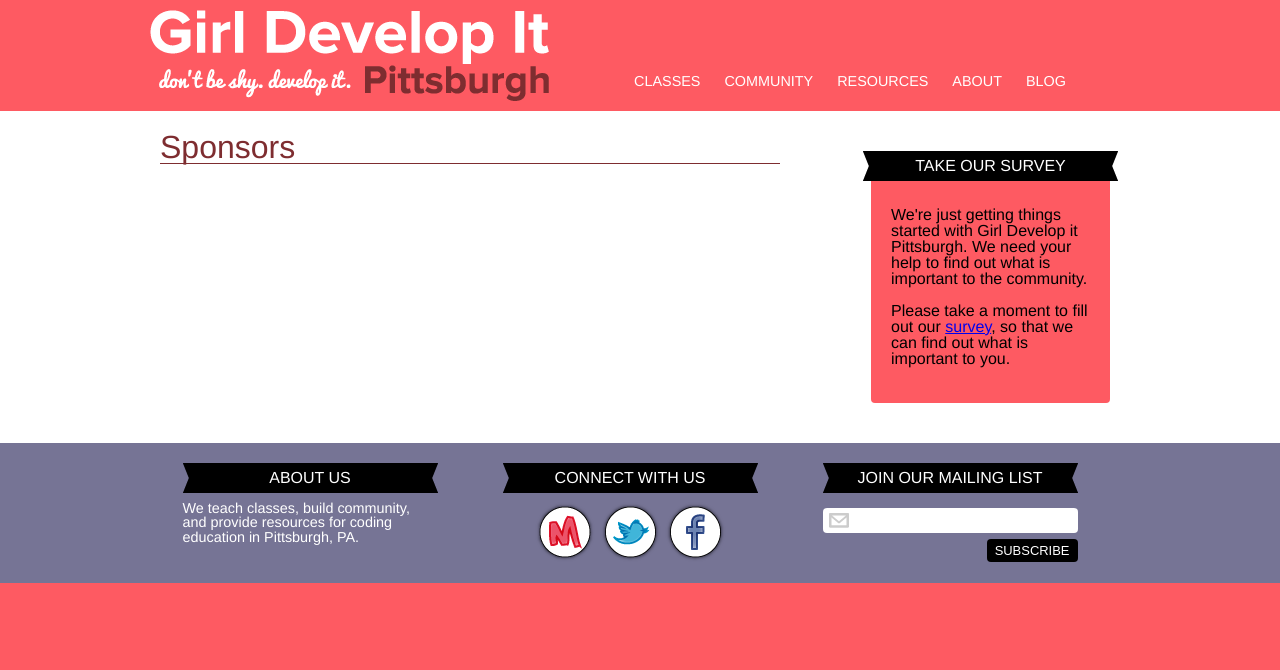
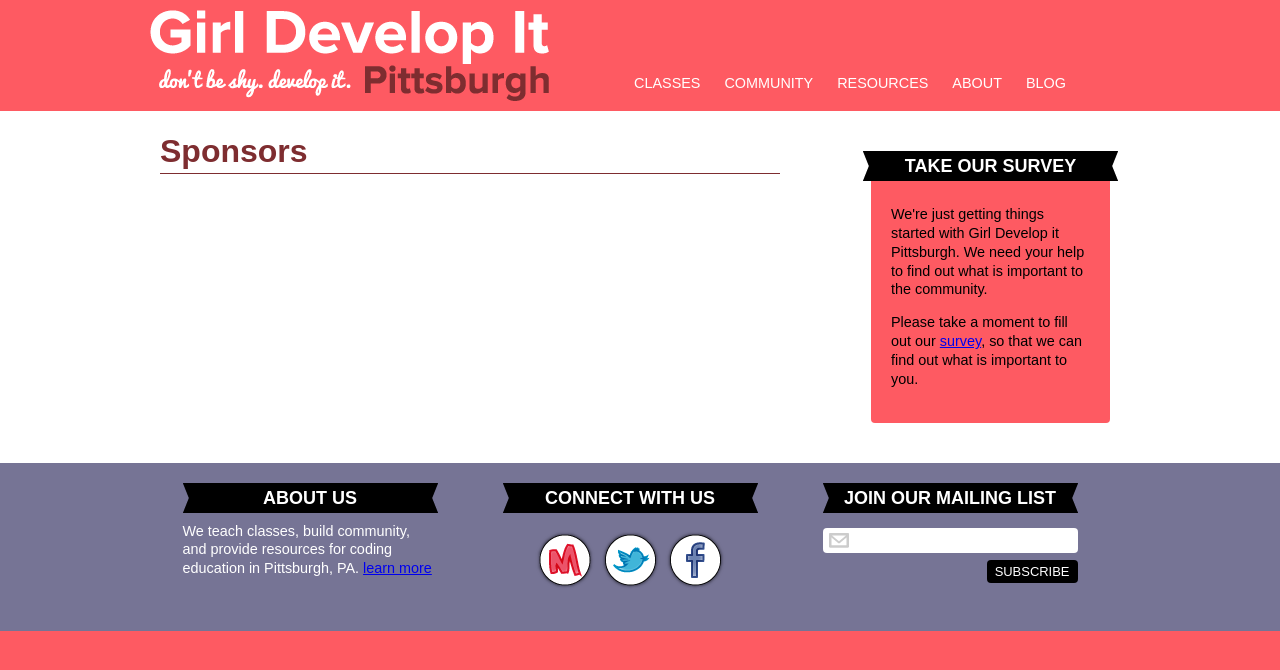
Before and after one commit to gdipgh/girldevelopitpgh.com, a Jekyll site: the page built from about/sponsors.html, in a window 1280 px wide. Shown: the top 670 px of the page. Built offline with Jekyll 4.4.1, drawn with Linux system fonts in a browser that asks for light colours.

Commit message:
Improving typography
* Added typekit
* Modified some header values
* Moved some values from ems to percentages
* Adjusted font sizes

```diff
--- a/_includes/footer.html
+++ b/_includes/footer.html
@@ -1,12 +1,12 @@
 <div id="footer-section">
   <div class="container">
     <div class="about">
-      <h3>About Us</h3>
-      <p>We teach classes, build community, and provide resources for coding education in Pittsburgh, PA.</p>
+      <h4>About Us</h4>
+      <p>We teach classes, build community, and provide resources for coding education in Pittsburgh, PA. <a href="{{site.baseurl}}/about">learn more</a></p>
     </div>
 
     <div class="social">
-      <h3>connect with us</h3>
+      <h4>connect with us</h4>
       <ul>
         <li class="meetup">
           <a href="http://www.meetup.com/Girl-Develop-IT-Pittsburgh/">meetup</a>
@@ -21,7 +21,7 @@
     </div>
 
     <div class="mailing-list">
-      <h3>join our mailing list</h3>
+      <h4>join our mailing list</h4>
       <!-- Begin MailChimp Signup Form -->
       <div id="mc_embed_signup">
         <form action="http://girldevelopitpgh.us5.list-manage2.com/subscribe/post?u=967dd74c2d4b9448479ee69f6&amp;id=6a621ee7dd" method="post" id="mc-embedded-subscribe-form" name="mc-embedded-subscribe-form" class="validate" target="_blank">
--- a/_includes/head.html
+++ b/_includes/head.html
@@ -1,7 +1,12 @@
 <head>
   <title>Girl Develop IT Pittsburgh | {{ page.title }}</title>
+  <!-- typekit -->
+  <script type="text/javascript" src="//use.typekit.net/iiu0hrm.js"></script>
+  <script type="text/javascript">try{Typekit.load();}catch(e){}</script>
+
   <link rel="stylesheet" type="text/css" href="{{site.baseurl}}/stylesheets/screen.css" />
   <link rel="stylesheet" type="text/css" href="{{site.baseurl}}/stylesheets/imgplayer.css" />
+
   <script src="{{site.baseurl}}/javascripts/jquery-1.7.2.min.js"></script>
   <script src="{{site.baseurl}}/javascripts/jquery.imgplayer.js"></script>
   <script src="{{site.baseurl}}/javascripts/comic.js"></script>
--- a/_includes/survey.html
+++ b/_includes/survey.html
@@ -1,4 +1,4 @@
-<h3>Take our survey</h3>
+<h4>Take our survey</h4>
 <p>We're just getting things started with Girl Develop it Pittsburgh.
    We need your help to find out what is important to the community.</p>
 <p>Please take a moment to fill out our <a href="https://www.surveymonkey.com/s/Q26ZPMZ">survey</a>, so that we can find out what is important to you.</p>
--- a/stylesheets/screen.css
+++ b/stylesheets/screen.css
@@ -83,38 +83,54 @@
   clear: both;
 }
 
-/* line 72, ../sass/screen.scss */
+/* line 71, ../sass/screen.scss */
 body {
   background-color: #fe5a62;
-  font-family: Helvetica;
+  font-family: "proxima-nova", sans-serif;
+  line-height: 1.3;
 }
 
 /* line 77, ../sass/screen.scss */
 h1 {
-  font-size: 2.5em;
+  font-size: 250%;
 }
 
 /* line 81, ../sass/screen.scss */
 h2 {
   border-bottom: solid 1px #7e2d30;
   color: #7e2d30;
-  font-size: 2em;
+  font-size: 32px;
+  font-weight: 600;
   margin: 0 0 1em 0;
 }
 
-/* line 88, ../sass/screen.scss */
+/* line 89, ../sass/screen.scss */
 h3 {
   color: #7e2d30;
-  font-size: 1.3em;
+  font-size: 26px;
+  font-weight: 600;
+  margin: 1em 0 0.5em 0;
+}
+
+/* line 96, ../sass/screen.scss */
+h4 {
+  color: #7e2d30;
+  font-size: 20px;
+  font-weight: 600;
+  margin: 1em 0 0.5em 0;
+}
+
+/* line 103, ../sass/screen.scss */
+p, ul {
   margin: 1em 0;
 }
 
-/* line 94, ../sass/screen.scss */
-p {
-  margin: 1em 0;
+/* line 108, ../sass/screen.scss */
+ul li {
+  margin: 0 0 0.25em 0;
 }
 
-/* line 98, ../sass/screen.scss */
+/* line 113, ../sass/screen.scss */
 .container {
   width: 100%;
   *zoom: 1;
@@ -129,7 +145,7 @@
   clear: both;
 }
 @media only screen and (min-width: 960px) {
-  /* line 98, ../sass/screen.scss */
+  /* line 113, ../sass/screen.scss */
   .container {
     display: block;
     width: 980.0px;
@@ -148,14 +164,14 @@
   }
 }
 
-/* line 108, ../sass/screen.scss */
+/* line 123, ../sass/screen.scss */
 header {
   background-color: #fe5a62;
   color: white;
   padding: 10px 0;
 }
 @media only screen and (min-width: 540px) and (max-width: 959px) {
-  /* line 113, ../sass/screen.scss */
+  /* line 128, ../sass/screen.scss */
   header .container {
     display: inline;
     float: left;
@@ -166,7 +182,7 @@
     margin: 0 auto !important;
   }
 }
-/* line 122, ../sass/screen.scss */
+/* line 137, ../sass/screen.scss */
 header #logo {
   display: inline;
   float: left;
@@ -176,29 +192,29 @@
   margin-left: 0;
 }
 @media only screen and (max-width: 959px) {
-  /* line 122, ../sass/screen.scss */
+  /* line 137, ../sass/screen.scss */
   header #logo {
     width: auto;
   }
 }
 @media only screen and (max-width: 539px) {
-  /* line 122, ../sass/screen.scss */
+  /* line 137, ../sass/screen.scss */
   header #logo {
     margin-bottom: 4px;
     width: 100%;
   }
-  /* line 136, ../sass/screen.scss */
+  /* line 151, ../sass/screen.scss */
   header #logo a {
     margin: 0 auto;
   }
 }
-/* line 141, ../sass/screen.scss */
+/* line 156, ../sass/screen.scss */
 header #logo a {
   color: white;
   display: block;
 }
 @media only screen and (max-width: 479px) {
-  /* line 141, ../sass/screen.scss */
+  /* line 156, ../sass/screen.scss */
   header #logo a {
     text-indent: -119988px;
     overflow: hidden;
@@ -211,7 +227,7 @@
   }
 }
 @media only screen and (max-width: 479px) and (-webkit-min-device-pixel-ratio: 1.5), only screen and (max-width: 479px) and (min-device-pixel-ratio: 1.5) {
-  /* line 141, ../sass/screen.scss */
+  /* line 156, ../sass/screen.scss */
   header #logo a {
     text-indent: -119988px;
     overflow: hidden;
@@ -225,7 +241,7 @@
   }
 }
 @media only screen and (min-width: 480px) {
-  /* line 141, ../sass/screen.scss */
+  /* line 156, ../sass/screen.scss */
   header #logo a {
     text-indent: -119988px;
     overflow: hidden;
@@ -238,7 +254,7 @@
   }
 }
 @media only screen and (min-width: 480px) and (-webkit-min-device-pixel-ratio: 1.5), only screen and (min-width: 480px) and (min-device-pixel-ratio: 1.5) {
-  /* line 141, ../sass/screen.scss */
+  /* line 156, ../sass/screen.scss */
   header #logo a {
     text-indent: -119988px;
     overflow: hidden;
@@ -251,10 +267,10 @@
     width: 400px;
   }
 }
-/* line 155, ../sass/screen.scss */
+/* line 170, ../sass/screen.scss */
 header .nav {
   *zoom: 1;
-  font-size: 0.9em;
+  font-size: 90%;
   text-align: center;
   text-transform: uppercase;
 }
@@ -268,7 +284,7 @@
   clear: both;
 }
 @media only screen and (min-width: 960px) {
-  /* line 155, ../sass/screen.scss */
+  /* line 170, ../sass/screen.scss */
   header .nav {
     display: inline;
     float: left;
@@ -276,32 +292,32 @@
     margin: 0 10px;
     margin: 60px 0 0;
   }
-  /* line 162, ../sass/screen.scss */
+  /* line 177, ../sass/screen.scss */
   header .nav li {
     margin: 0 2px;
   }
 }
 @media only screen and (min-width: 540px) and (max-width: 959px) {
-  /* line 155, ../sass/screen.scss */
+  /* line 170, ../sass/screen.scss */
   header .nav {
     display: inline;
     float: left;
     width: 60px;
     margin: 0 10px;
   }
-  /* line 171, ../sass/screen.scss */
+  /* line 186, ../sass/screen.scss */
   header .nav li {
     margin: 1px 2px;
   }
 }
 @media only screen and (max-width: 539px) {
-  /* line 155, ../sass/screen.scss */
+  /* line 170, ../sass/screen.scss */
   header .nav {
     clear: both;
     width: 100%;
   }
 }
-/* line 185, ../sass/screen.scss */
+/* line 200, ../sass/screen.scss */
 header .nav li {
   display: -moz-inline-stack;
   display: inline-block;
@@ -310,7 +326,7 @@
   zoom: 1;
   *display: inline;
 }
-/* line 189, ../sass/screen.scss */
+/* line 204, ../sass/screen.scss */
 header .nav a {
   -webkit-border-radius: 4px;
   -moz-border-radius: 4px;
@@ -330,32 +346,37 @@
   display: block;
   text-decoration: none;
 }
-/* line 198, ../sass/screen.scss */
+/* line 213, ../sass/screen.scss */
 header .nav a:hover, header .nav a:active, header .nav a.active {
   background: #7e2d30;
 }
 
-/* line 205, ../sass/screen.scss */
+/* line 220, ../sass/screen.scss */
 #main {
   background-color: white;
   padding: 20px 0;
   position: relative;
 }
+/* line 225, ../sass/screen.scss */
+#main ul {
+  list-style: disc;
+  margin-left: 2em;
+}
 @media only screen and (min-width: 481px) and (max-width: 959px) {
-  /* line 210, ../sass/screen.scss */
+  /* line 230, ../sass/screen.scss */
   #main .container {
     position: relative;
     width: auto;
     padding-right: 287px;
   }
 }
-/* line 218, ../sass/screen.scss */
+/* line 238, ../sass/screen.scss */
 #main .content {
   display: block;
   margin: 0 10px;
 }
 @media only screen and (min-width: 960px) {
-  /* line 218, ../sass/screen.scss */
+  /* line 238, ../sass/screen.scss */
   #main .content {
     display: inline;
     float: left;
@@ -364,19 +385,19 @@
   }
 }
 @media only screen and (min-width: 481px) and (max-width: 959px) {
-  /* line 218, ../sass/screen.scss */
+  /* line 238, ../sass/screen.scss */
   #main .content {
     float: left;
     width: 100%;
   }
 }
 @media only screen and (max-width: 480px) {
-  /* line 218, ../sass/screen.scss */
+  /* line 238, ../sass/screen.scss */
   #main .content {
     margin-right: 10px;
   }
 }
-/* line 236, ../sass/screen.scss */
+/* line 256, ../sass/screen.scss */
 #main .sidebar {
   -webkit-border-radius: 4px;
   -moz-border-radius: 4px;
@@ -388,6 +409,7 @@
   box-sizing: border-box;
   background-color: #fe5a62;
   display: block;
+  font-size: 90%;
   margin: 20px auto 0 auto;
   padding: 20px;
   padding-top: 40px;
@@ -395,32 +417,32 @@
   width: 239px;
 }
 @media only screen and (min-width: 960px) {
-  /* line 236, ../sass/screen.scss */
+  /* line 256, ../sass/screen.scss */
   #main .sidebar {
     float: right;
     margin: 20px;
   }
 }
 @media only screen and (min-width: 481px) and (max-width: 959px) {
-  /* line 236, ../sass/screen.scss */
+  /* line 256, ../sass/screen.scss */
   #main .sidebar {
     float: left;
     margin-right: -287px;
   }
 }
 @media only screen and (max-width: 480px) {
-  /* line 236, ../sass/screen.scss */
+  /* line 256, ../sass/screen.scss */
   #main .sidebar {
     position: relative;
     right: auto;
   }
 }
-/* line 263, ../sass/screen.scss */
-#main .sidebar h3 {
+/* line 284, ../sass/screen.scss */
+#main .sidebar h4 {
   background: url('../images/ribbon.png?1342570701') no-repeat 50% 50%;
   border: none;
   color: white;
-  font-size: 1em;
+  font-size: 18px;
   line-height: 30px;
   margin: 0 0 0.5em 0;
   min-width: 255px;
@@ -431,31 +453,31 @@
   top: 0;
 }
 
-/* line 289, ../sass/screen.scss */
+/* line 310, ../sass/screen.scss */
 #footer-section {
   background-color: #767495;
   color: white;
   padding: 10px 0;
 }
-/* line 294, ../sass/screen.scss */
-#footer-section h3 {
+/* line 315, ../sass/screen.scss */
+#footer-section h4 {
   background: url('../images/ribbon.png?1342570701') no-repeat 50% 50%;
   border: none;
   color: white;
-  font-size: 1em;
+  font-size: 18px;
   line-height: 30px;
   margin: 0 0 0.5em 0;
   min-width: 255px;
   text-align: center;
   text-transform: uppercase;
 }
-/* line 298, ../sass/screen.scss */
+/* line 319, ../sass/screen.scss */
 #footer-section p, #footer-section form {
   width: 255px;
   margin: 0 auto;
-  font-size: 0.9em;
+  font-size: 90%;
 }
-/* line 304, ../sass/screen.scss */
+/* line 325, ../sass/screen.scss */
 #footer-section .about {
   display: inline;
   float: left;
@@ -463,26 +485,26 @@
   margin: 0 10px;
 }
 @media only screen and (min-width: 960px) {
-  /* line 304, ../sass/screen.scss */
+  /* line 325, ../sass/screen.scss */
   #footer-section .about {
     margin: 10px;
   }
 }
 @media only screen and (max-width: 959px) {
-  /* line 304, ../sass/screen.scss */
+  /* line 325, ../sass/screen.scss */
   #footer-section .about {
     margin: 10px auto 20px auto;
   }
 }
 @media only screen and (max-width: 599px) {
-  /* line 304, ../sass/screen.scss */
+  /* line 325, ../sass/screen.scss */
   #footer-section .about {
     display: block;
     float: none;
     width: 100%;
   }
 }
-/* line 309, ../sass/screen.scss */
+/* line 330, ../sass/screen.scss */
 #footer-section .social {
   display: inline;
   float: left;
@@ -490,34 +512,34 @@
   margin: 0 10px;
 }
 @media only screen and (min-width: 960px) {
-  /* line 309, ../sass/screen.scss */
+  /* line 330, ../sass/screen.scss */
   #footer-section .social {
     margin: 10px;
   }
 }
 @media only screen and (max-width: 959px) {
-  /* line 309, ../sass/screen.scss */
+  /* line 330, ../sass/screen.scss */
   #footer-section .social {
     margin: 10px auto 20px auto;
   }
 }
 @media only screen and (max-width: 599px) {
-  /* line 309, ../sass/screen.scss */
+  /* line 330, ../sass/screen.scss */
   #footer-section .social {
     display: block;
     float: none;
     width: 100%;
   }
 }
-/* line 313, ../sass/screen.scss */
+/* line 334, ../sass/screen.scss */
 #footer-section .social div {
   margin: 0 10px;
 }
-/* line 317, ../sass/screen.scss */
+/* line 338, ../sass/screen.scss */
 #footer-section .social ul {
   text-align: center;
 }
-/* line 320, ../sass/screen.scss */
+/* line 341, ../sass/screen.scss */
 #footer-section .social ul li {
   display: -moz-inline-stack;
   display: inline-block;
@@ -526,7 +548,7 @@
   zoom: 1;
   *display: inline;
 }
-/* line 325, ../sass/screen.scss */
+/* line 346, ../sass/screen.scss */
 #footer-section .social ul li.facebook a {
   text-indent: -119988px;
   overflow: hidden;
@@ -538,7 +560,7 @@
   height: 62px;
 }
 @media only screen and (-webkit-min-device-pixel-ratio: 1.5), only screen and (min-device-pixel-ratio: 1.5) {
-  /* line 325, ../sass/screen.scss */
+  /* line 346, ../sass/screen.scss */
   #footer-section .social ul li.facebook a {
     text-indent: -119988px;
     overflow: hidden;
@@ -551,7 +573,7 @@
     width: 61.5px;
   }
 }
-/* line 328, ../sass/screen.scss */
+/* line 349, ../sass/screen.scss */
 #footer-section .social ul li.facebook a:hover {
   text-indent: -119988px;
   overflow: hidden;
@@ -563,7 +585,7 @@
   height: 62px;
 }
 @media only screen and (-webkit-min-device-pixel-ratio: 1.5), only screen and (min-device-pixel-ratio: 1.5) {
-  /* line 328, ../sass/screen.scss */
+  /* line 349, ../sass/screen.scss */
   #footer-section .social ul li.facebook a:hover {
     text-indent: -119988px;
     overflow: hidden;
@@ -576,7 +598,7 @@
     width: 61.5px;
   }
 }
-/* line 325, ../sass/screen.scss */
+/* line 346, ../sass/screen.scss */
 #footer-section .social ul li.meetup a {
   text-indent: -119988px;
   overflow: hidden;
@@ -588,7 +610,7 @@
   height: 62px;
 }
 @media only screen and (-webkit-min-device-pixel-ratio: 1.5), only screen and (min-device-pixel-ratio: 1.5) {
-  /* line 325, ../sass/screen.scss */
+  /* line 346, ../sass/screen.scss */
   #footer-section .social ul li.meetup a {
     text-indent: -119988px;
     overflow: hidden;
@@ -601,7 +623,7 @@
     width: 61px;
   }
 }
-/* line 328, ../sass/screen.scss */
+/* line 349, ../sass/screen.scss */
 #footer-section .social ul li.meetup a:hover {
   text-indent: -119988px;
   overflow: hidden;
@@ -613,7 +635,7 @@
   height: 62px;
 }
 @media only screen and (-webkit-min-device-pixel-ratio: 1.5), only screen and (min-device-pixel-ratio: 1.5) {
-  /* line 328, ../sass/screen.scss */
+  /* line 349, ../sass/screen.scss */
   #footer-section .social ul li.meetup a:hover {
     text-indent: -119988px;
     overflow: hidden;
@@ -626,7 +648,7 @@
     width: 61px;
   }
 }
-/* line 325, ../sass/screen.scss */
+/* line 346, ../sass/screen.scss */
 #footer-section .social ul li.twitter a {
   text-indent: -119988px;
   overflow: hidden;
@@ -638,7 +660,7 @@
   height: 62px;
 }
 @media only screen and (-webkit-min-device-pixel-ratio: 1.5), only screen and (min-device-pixel-ratio: 1.5) {
-  /* line 325, ../sass/screen.scss */
+  /* line 346, ../sass/screen.scss */
   #footer-section .social ul li.twitter a {
     text-indent: -119988px;
     overflow: hidden;
@@ -651,7 +673,7 @@
     width: 61.5px;
   }
 }
-/* line 328, ../sass/screen.scss */
+/* line 349, ../sass/screen.scss */
 #footer-section .social ul li.twitter a:hover {
   text-indent: -119988px;
   overflow: hidden;
@@ -663,7 +685,7 @@
   height: 62px;
 }
 @media only screen and (-webkit-min-device-pixel-ratio: 1.5), only screen and (min-device-pixel-ratio: 1.5) {
-  /* line 328, ../sass/screen.scss */
+  /* line 349, ../sass/screen.scss */
   #footer-section .social ul li.twitter a:hover {
     text-indent: -119988px;
     overflow: hidden;
@@ -676,11 +698,11 @@
     width: 61.5px;
   }
 }
-/* line 335, ../sass/screen.scss */
+/* line 356, ../sass/screen.scss */
 #footer-section .social ul li a {
   display: block;
 }
-/* line 342, ../sass/screen.scss */
+/* line 363, ../sass/screen.scss */
 #footer-section .mailing-list {
   display: inline;
   float: left;
@@ -698,26 +720,26 @@
   clear: both;
 }
 @media only screen and (min-width: 960px) {
-  /* line 342, ../sass/screen.scss */
+  /* line 363, ../sass/screen.scss */
   #footer-section .mailing-list {
     margin: 10px;
   }
 }
 @media only screen and (max-width: 959px) {
-  /* line 342, ../sass/screen.scss */
+  /* line 363, ../sass/screen.scss */
   #footer-section .mailing-list {
     margin: 10px auto 20px auto;
   }
 }
 @media only screen and (max-width: 599px) {
-  /* line 342, ../sass/screen.scss */
+  /* line 363, ../sass/screen.scss */
   #footer-section .mailing-list {
     display: block;
     float: none;
     width: 100%;
   }
 }
-/* line 347, ../sass/screen.scss */
+/* line 368, ../sass/screen.scss */
 #footer-section .mailing-list input[type='email'] {
   background: url('../images/email-icon.png?1342487058') 6px 50% white no-repeat;
   -webkit-border-radius: 4px;
@@ -735,7 +757,7 @@
   padding: 2px 10px 2px 32px;
   width: 100%;
 }
-/* line 360, ../sass/screen.scss */
+/* line 381, ../sass/screen.scss */
 #footer-section .mailing-list input[type='submit'] {
   -webkit-border-radius: 4px;
   -moz-border-radius: 4px;
@@ -748,12 +770,12 @@
   clear: both;
   color: white;
   float: right;
-  font-size: 0.9em;
+  font-size: 90%;
   margin: 0;
   text-transform: uppercase;
 }
 
-/* line 375, ../sass/screen.scss */
+/* line 396, ../sass/screen.scss */
 #comic {
   color: white;
   display: block;
@@ -762,11 +784,11 @@
   height: 471px;
 }
 
-/* line 397, ../sass/screen.scss */
+/* line 418, ../sass/screen.scss */
 .home #main {
   background-color: #fe5a62;
 }
-/* line 400, ../sass/screen.scss */
+/* line 421, ../sass/screen.scss */
 .home #main .container {
   padding: 0;
 }
```
Also changed, not shown: sass/screen.scss (+34 -13 lines).
